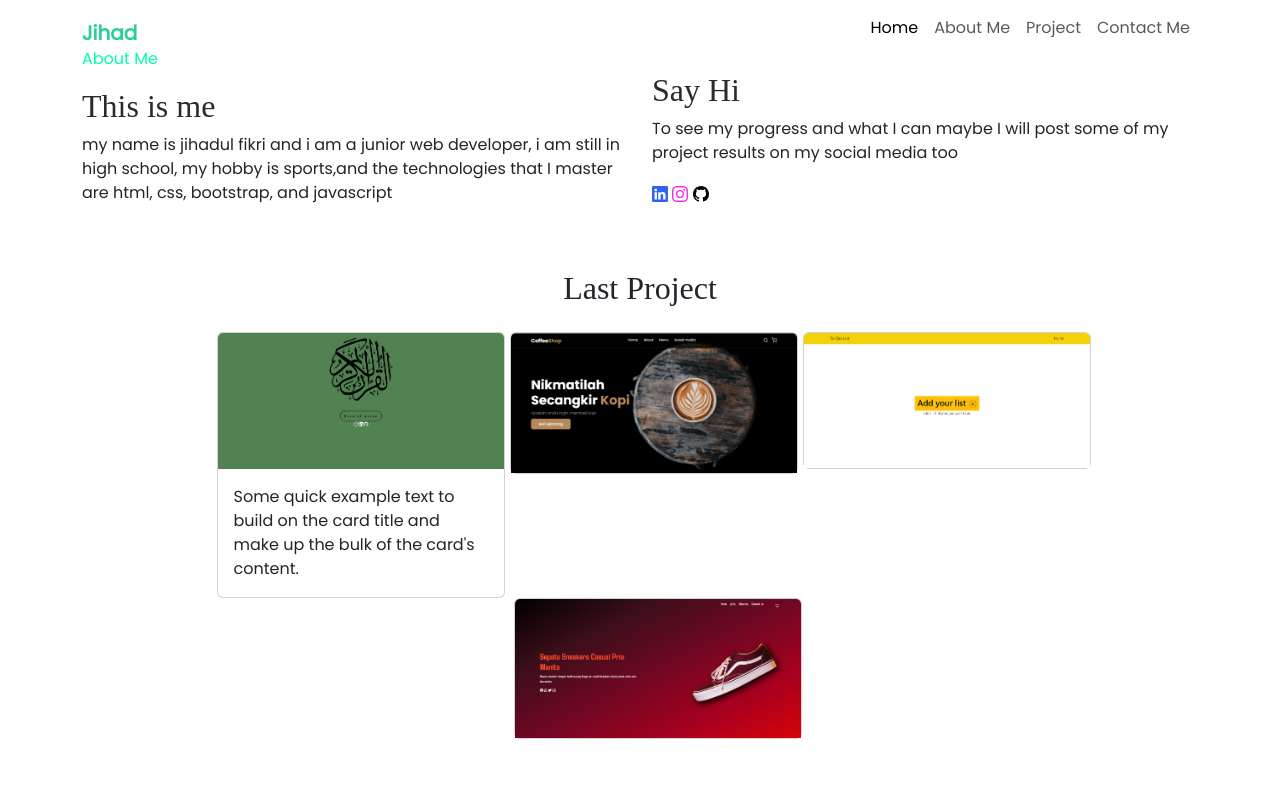
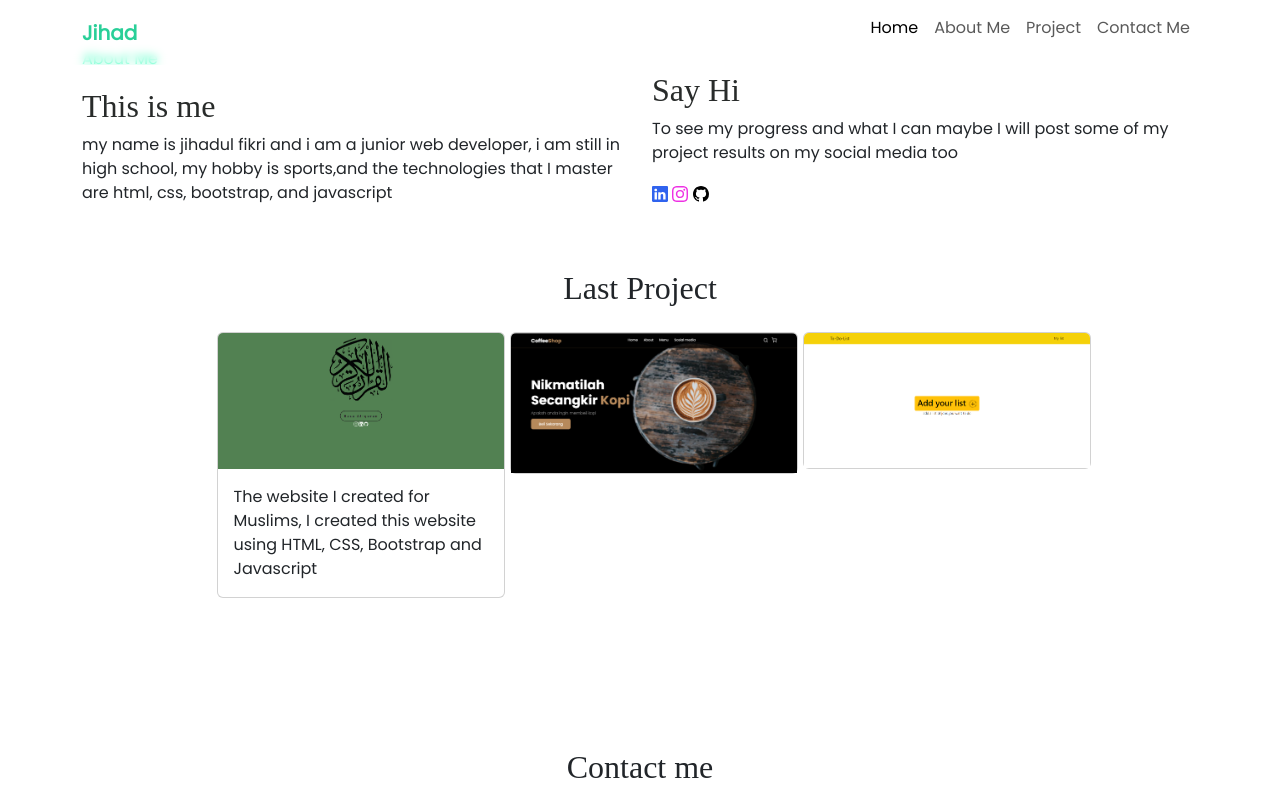
Before and after one commit to Zigas14/JihadulFikri, a plain HTML site: page index.html in a window 1280 px wide. Both pictures are taken after a click on the element 360 px from the left and 1153 px from the top of the page. Shown: the part 753-1553 px from the top of the page. Drawn offline with nearby package versions, Linux system fonts and the light colour scheme; a web font is replaced by a local one.

Commit message:
merubah di bagian projrct

```diff
--- a/index.html
+++ b/index.html
@@ -21,7 +21,9 @@
   </head>
   <body style="font-family: poppins;">
 <!-- navbar -->
-<nav class="navbar navbar-expand-lg  fixed-top">
+<nav class="navbar navbar-expand-lg  fixed-top" style="background-color: rgba(255, 255, 255, 0.3)! important;
+  backdrop-filter: blur(4px);
+">
   <div class="container">
     <a class="navbar-brand fw-bold" href="#" style="color: #29cf98">Jihad</a>
     <button class="navbar-toggler" type="button" data-bs-toggle="collapse" data-bs-target="#navbarNav" aria-controls="navbarNav" aria-expanded="false" aria-label="Toggle navigation">
@@ -163,7 +165,7 @@
         <div class="card " style="width: 18rem;">
           <img src="img/Al-quran online - Google Chrome 19_08_2023 20_51_20.png" class="card-img-top img3" alt="...">
           <div class="card-body d-none">
-            <p class="card-text">Some quick example text to build on the card title and make up the bulk of the card's content.</p>
+            <p class="card-text">The website I created for Muslims, I created this website using HTML, CSS, Bootstrap and Javascript</p>
           </div>
         </div>
       </div>
@@ -171,7 +173,7 @@
         <div class="card" style="width: 18rem;">
           <img src="img/shop.png" class="card-img-top img3" alt="...">
           <div class="card-body d-none">
-            <p class="card-text">Some quick example text to build on the card title and make up the bulk of the card's content.</p>
+            <p class="card-text">This website is an exercise in making a website about a coffee shop, you can't make a reservation yet, but you can by filling in the form at the bottom, I made this website using HTML, CSS and JavaScript</p>
           </div>
         </div>
       </div>
@@ -179,15 +181,7 @@
         <div class="card" style="width: 18rem;">
           <img src="img/to-do-list.png" class="card-img-top img3" alt="...">
           <div class="card-body d-none">
-            <p class="card-text">Some quick example text to build on the card title and make up the bulk of the card's content.</p>
-          </div>
-        </div>
-      </div>
-      <div class="col-md-3 ms-2">
-        <div class="card" style="width: 18rem;">
-          <img src="img/sneakers.png" class="card-img-top img3" alt="...">
-          <div class="card-body d-none">
-            <p class="card-text">Some quick example text to build on the card title and make up the bulk of the card's content.</p>
+            <p class="card-text">website to do list, this is a website that can create (remind) what you are going to do, I made it using html, css, bootstrap, and javascript</p>
           </div>
         </div>
       </div>
@@ -337,6 +331,7 @@
          const cardBody = document.querySelectorAll('.card-body');
         card[i].addEventListener('click',function(){
           cardBody[i].classList.toggle('d-none');
+          cardBody[i].style.transition = '1.5s'
         })
       }
 
```
